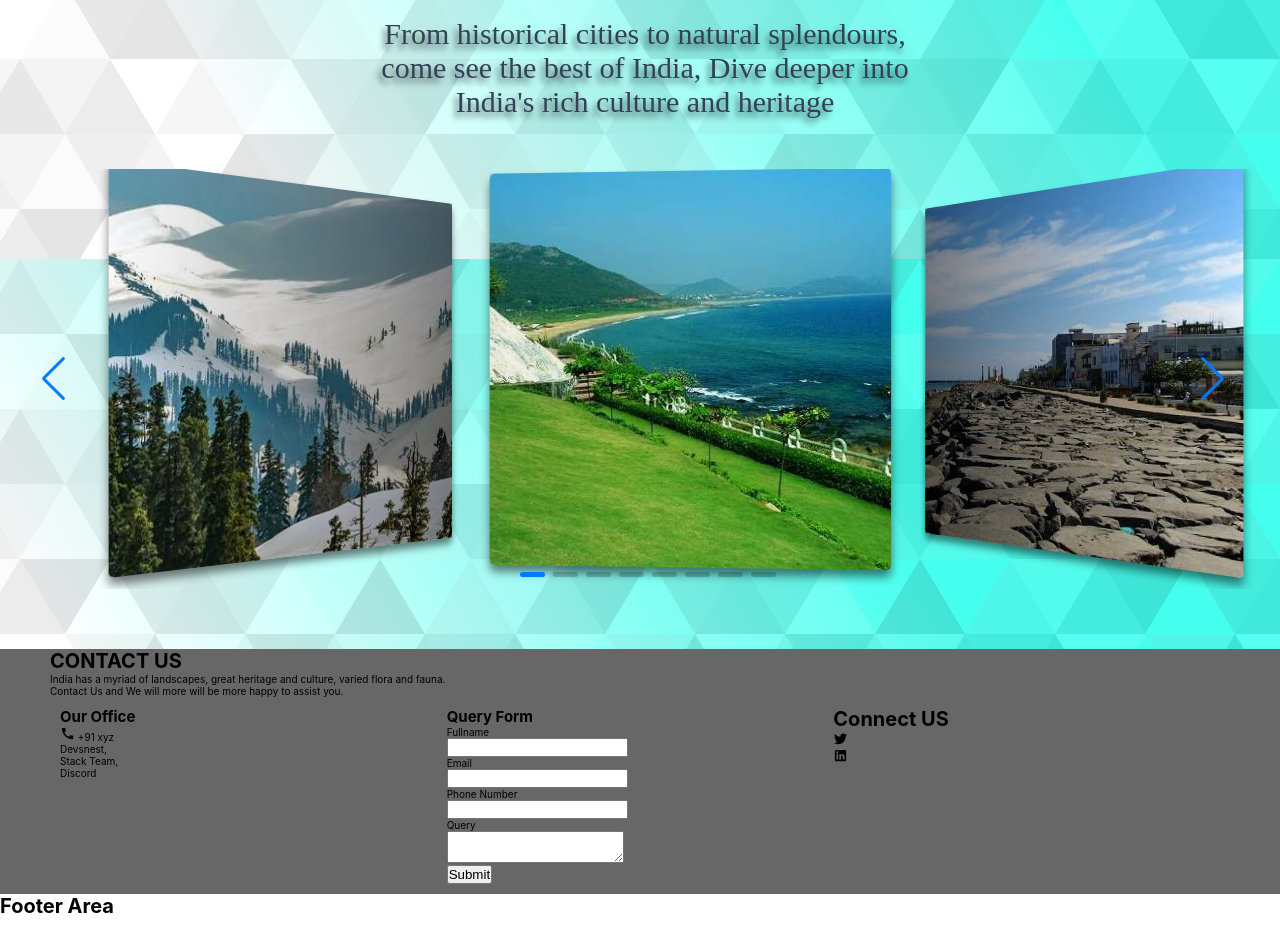
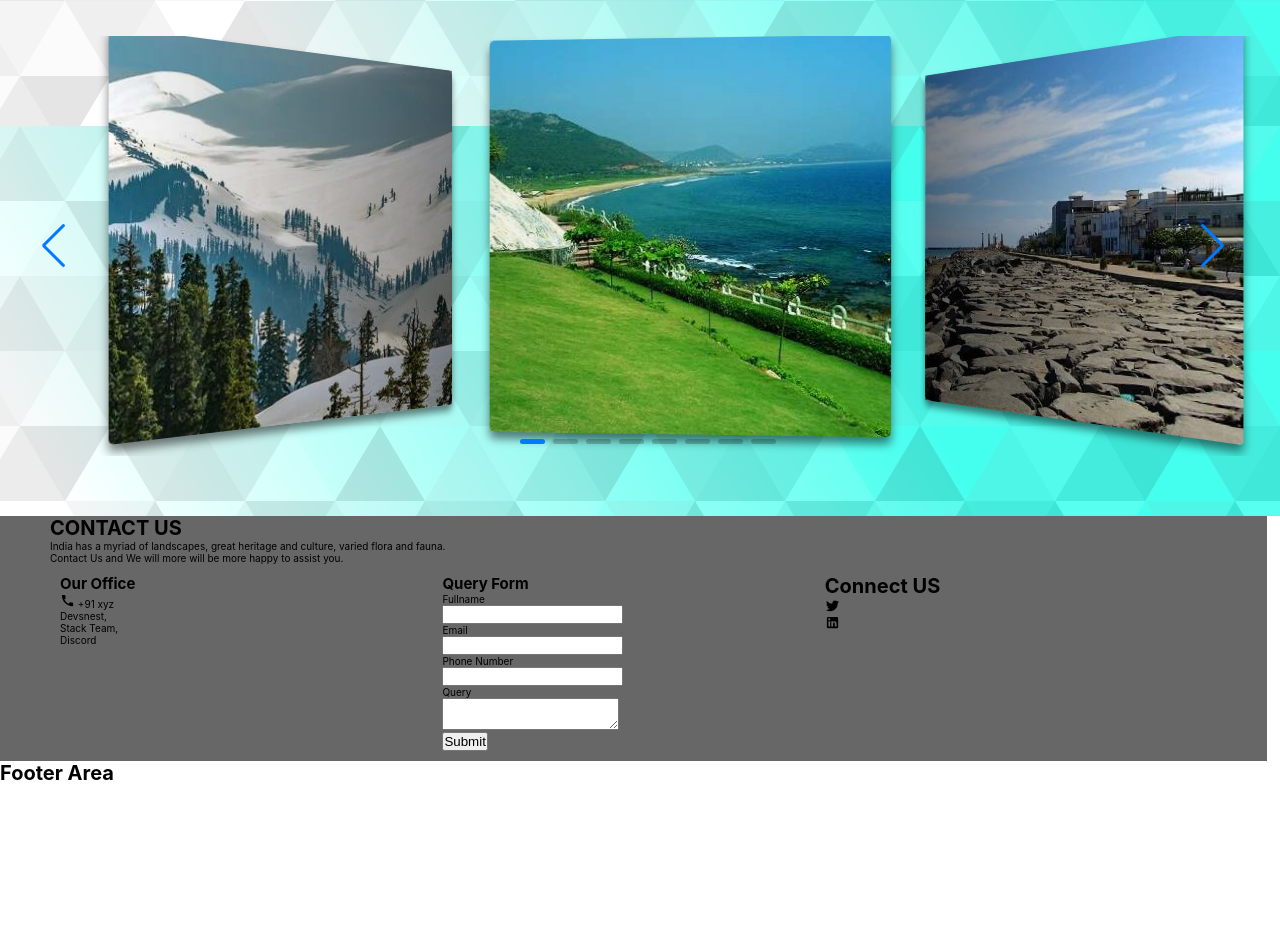
Before and after one commit to ayush4545/Devsnest_Hackathon_indian_tourism, a React (Create React App) app: page / in a window 1280 px wide. Shown: the part 2141-3093 px from the top of the page. After the commit the page ends 2982 px from the top, so only its background shows below. Built offline with nearby package versions, Linux system fonts and the light colour scheme; a web font is replaced by a local one.

Commit message:
contact up linked

```diff
--- a/src/App.js
+++ b/src/App.js
@@ -26,10 +26,20 @@ function App() {
                   />
                </h4>
         </div>
+        <div id="cards">
+              <Cards />
+         </div>
+         <div id="aboutus">
+
+         </div>
+         <div id="contact">
+            <ContactUs />
+         </div>
+         <div id="footer">
+            <Footer />
+         </div>
     </div>
-         <Cards />
-         <ContactUs />
-         <Footer />
+
 
     </>
   );
--- a/src/components/Header.js
+++ b/src/components/Header.js
@@ -8,7 +8,7 @@ function Header() {
              </Wrapper>
              <LinksWrapper>
                   <a href>HOME</a>
-                  <a href>CONTACT</a>
+                  <a href="#contact">CONTACT</a>
                   <a href>ABOUT US</a>
              </LinksWrapper>
         </Container>
```
